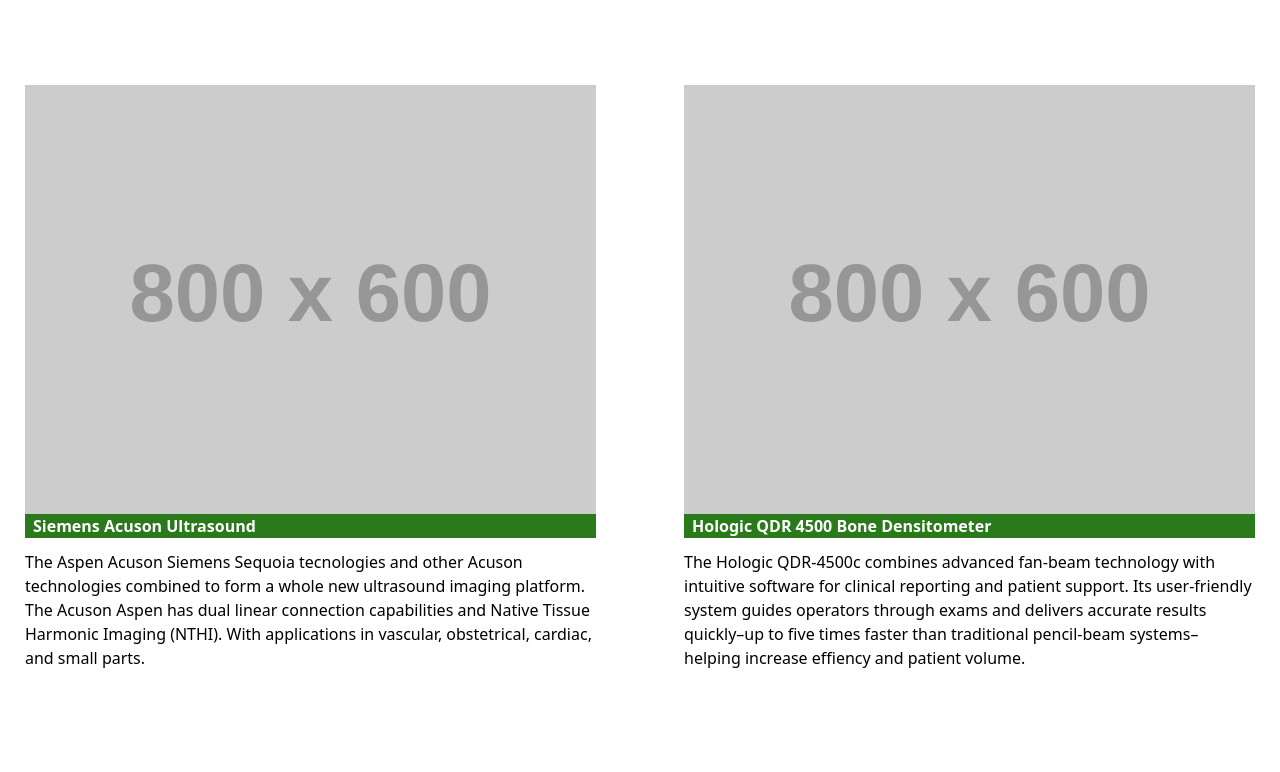
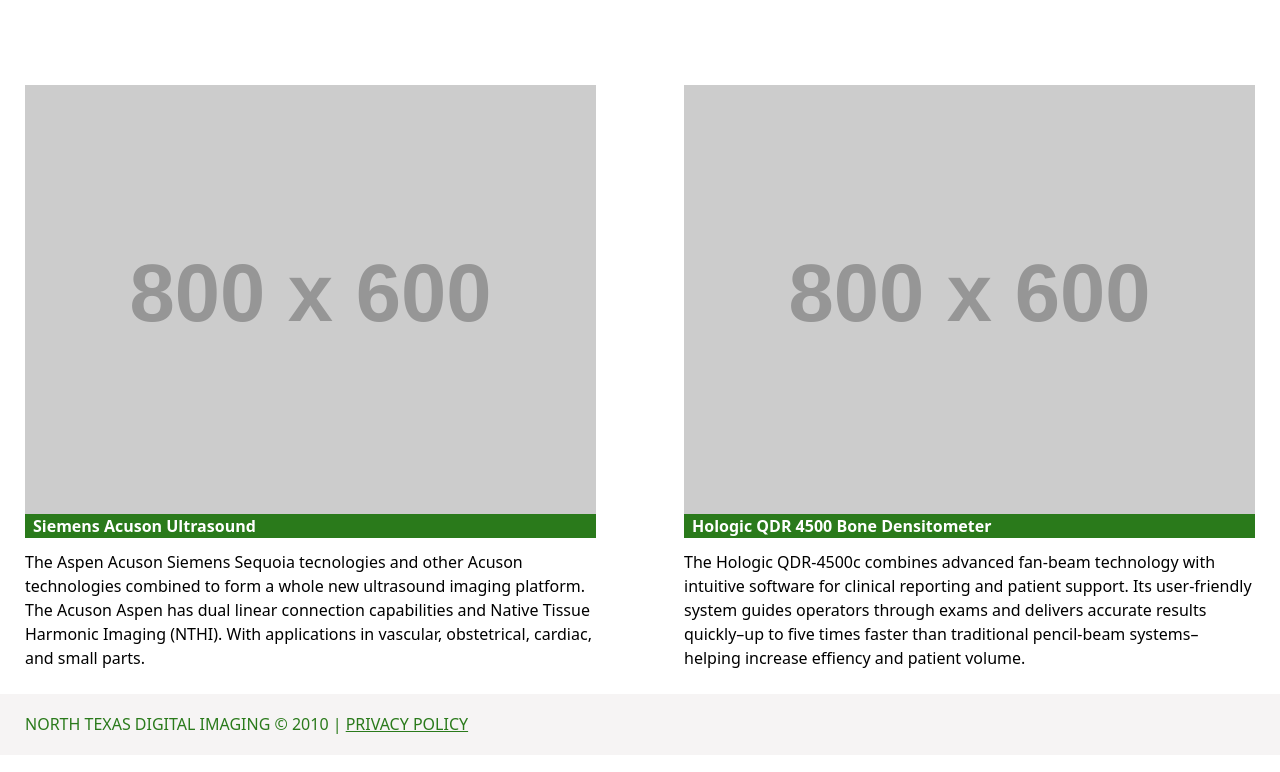
Before and after one commit to MrOliverW/TTB-WTV-Website-Revamp-Project, a plain HTML site: page technology.html in a window 1280 px wide. Shown: the part 900-1672 px from the top of the page. Before the commit the page ends 1594 px from the top, so only its background shows below. Drawn offline with Linux system fonts and the light colour scheme; placeholder pictures from the web are drawn by us.

Commit message:
created footer, edited classes for styling and position

```diff
--- a/technology.html
+++ b/technology.html
@@ -156,8 +156,8 @@
         </div>
       </div>
     </div>
-    <footer>
-
+    <footer class="bg-softgrey h-[61px] mb-[25px]">
+      <h3 class="text-headings text-grassgreen pl-[25px] leading-[61px]">NORTH TEXAS DIGITAL IMAGING &copy; 2010 | <a class="underline" href="#">PRIVACY POLICY</a></h3>
     </footer>
   </body>
 </html>
```
Also changed, not shown: css/output.css.
